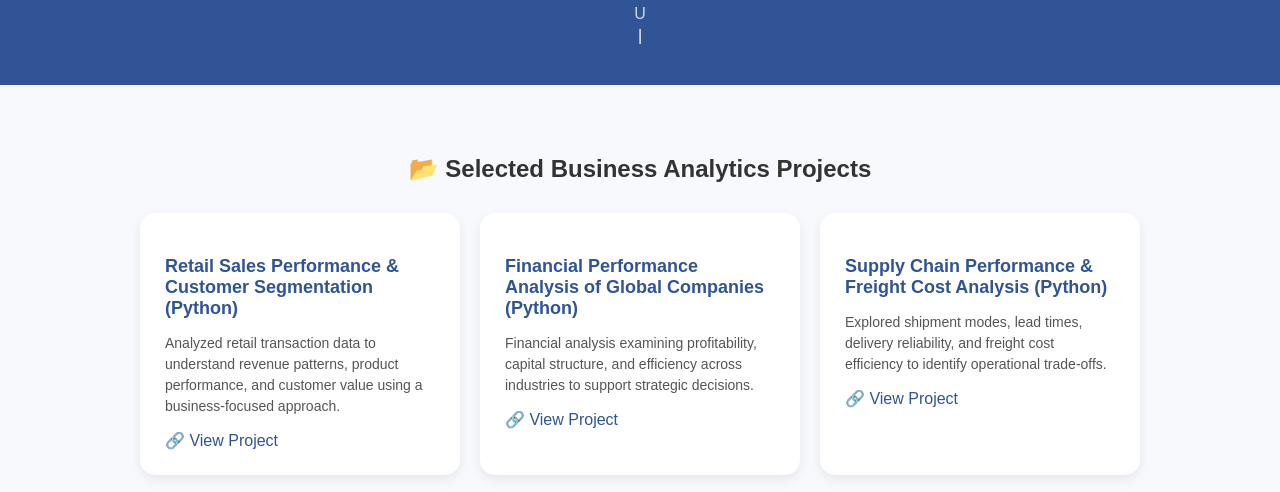
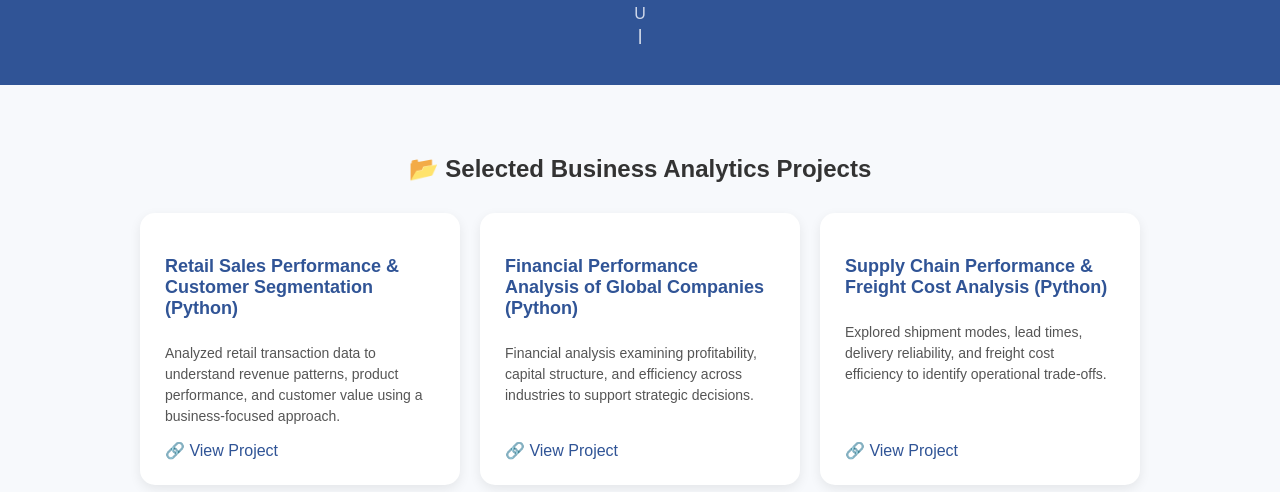
Before and after one commit to trinhnguyen-venus/trinhnguyen-venus.github.io, a plain HTML site: page index.html in a window 1280 px wide. Shown: the part 296-788 px from the top of the page. Drawn offline with nearby package versions, Linux system fonts and the light colour scheme.

Commit message:
Update index.html

```diff
--- a/index.html
+++ b/index.html
@@ -74,7 +74,11 @@
     padding: 25px;
     transition: transform 0.2s, box-shadow 0.2s;
     text-align: left;
+
+    display: flex;
+    flex-direction: column;
     }
+
 
     .card:hover {
       transform: translateY(-5px);
@@ -91,6 +95,10 @@
       color: #555;
       font-size: 14px;
       line-height: 1.5;
+    }
+
+    .card a {
+    margin-top: auto;
     }
 
     a {
```
Lines whose indentation alone changed are shown as unchanged.
